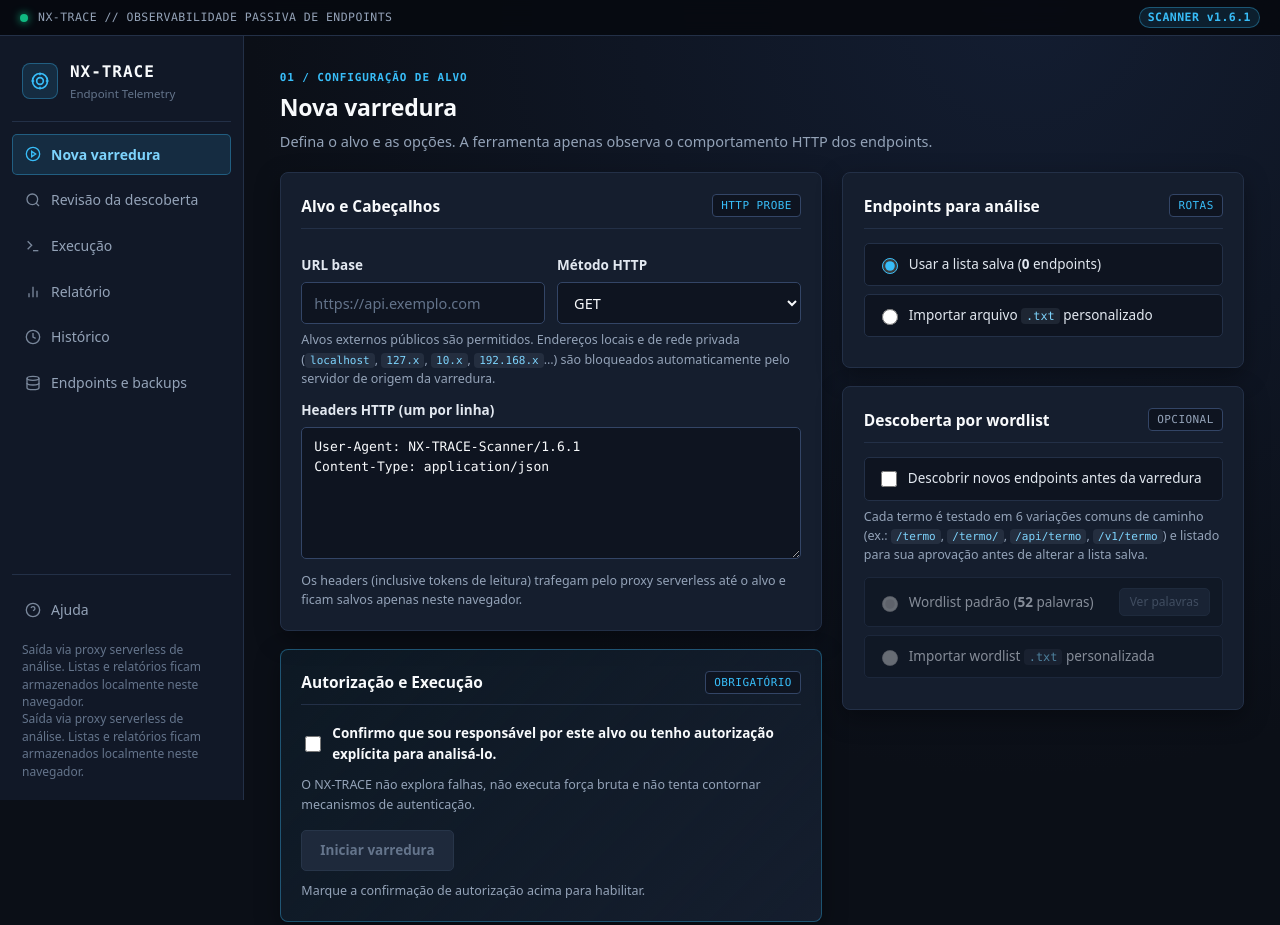
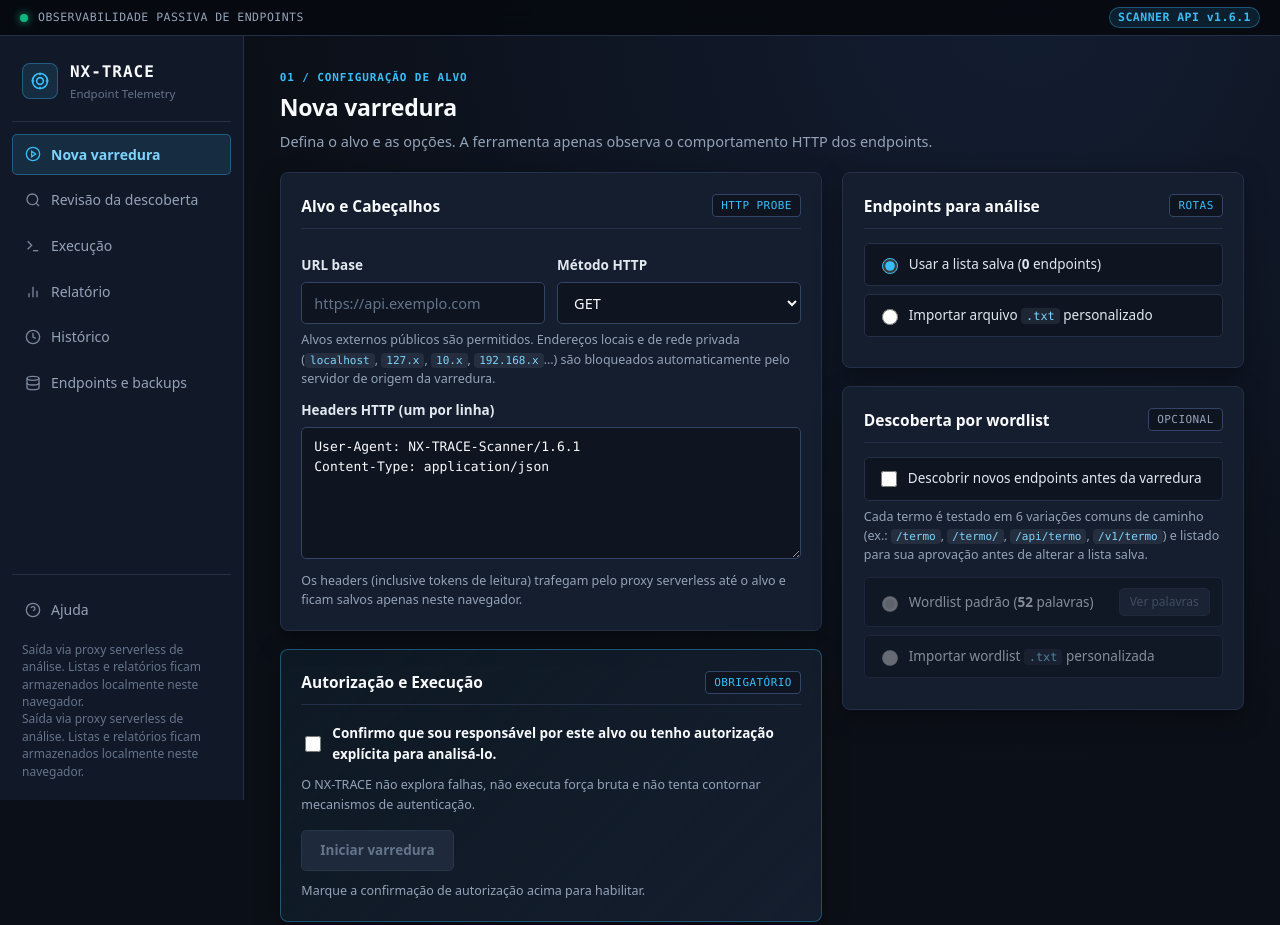
Before and after one commit to joaopsoaress/NX-TRACE_WEB, a plain HTML site: page public/index.html in a window 1280 px wide. Drawn offline with Linux system fonts and the light colour scheme; no server answers.

Commit message:
Update title and header text in index.html

```diff
--- a/public/index.html
+++ b/public/index.html
@@ -3,7 +3,7 @@
 <head>
 <meta charset="utf-8">
 <meta name="viewport" content="width=device-width, initial-scale=1">
-<title>NX-TRACE — Observabilidade Passiva de Endpoints</title>
+<title>NX-TRACE</title>
 <link rel="stylesheet" href="styles.css">
 </head>
 
@@ -11,10 +11,10 @@
 <header class="banner">
   <div class="banner-left">
     <span class="pulse-dot" aria-hidden="true"></span>
-    <span>NX-TRACE // OBSERVABILIDADE PASSIVA DE ENDPOINTS</span>
+    <span>OBSERVABILIDADE PASSIVA DE ENDPOINTS</span>
   </div>
   <div class="banner-right">
-    <span class="pill">SCANNER v1.6.1</span>
+    <span class="pill">SCANNER API v1.6.1</span>
   </div>
 </header>
 
```
